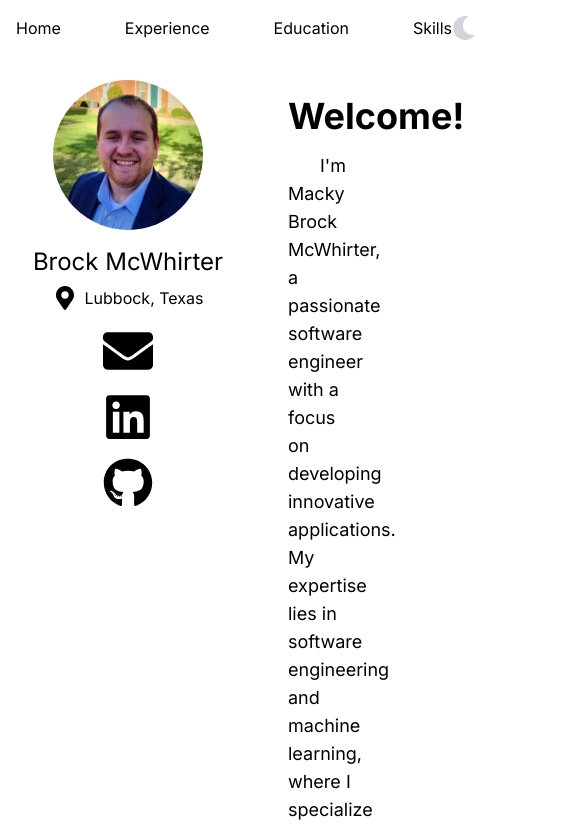
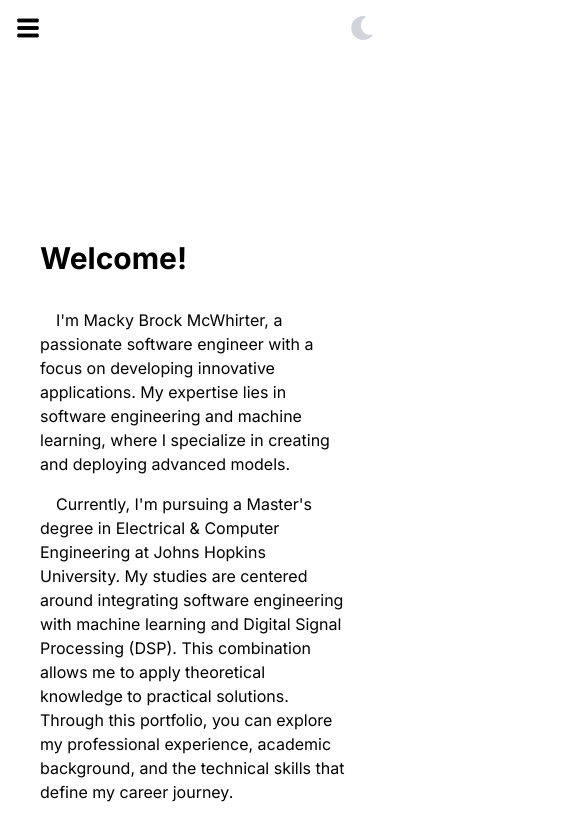
Before and after one commit to brockmcwhirter/portfolio, a Next.js app: page / in a window 390 px wide. Shown: the top 828 px of the page, 585 px wide, since content can reach past the window. Built offline with nearby package versions, Linux system fonts and the light colour scheme.

Commit message:
Mobile adjustments

```diff
--- a/app/components/About.tsx
+++ b/app/components/About.tsx
@@ -14,17 +14,19 @@ const About: React.FC<AboutProps> = ({ darkMode }) => {
   return (
     <section
       id="about"
-      className={`min-h-screen p-8 pt-24 ${darkMode ? 'bg-dark-background text-light-text' : 'bg-primary text-text'}`}
+      className={`min-h-screen p-6 sm:p-8 pt-24 scroll-mt-3 ${darkMode ? 'bg-dark-background text-light-text' : 'bg-primary text-text'}`}
     >
-      <h2 className="text-4xl font-bold">Welcome!</h2>
-      <div className="max-w-6xl">
-        {content.map((paragraph, index) => (
-          <p key={index} className="mt-4 text-lg indent-8">
-            {paragraph}
-          </p>
-        ))}
+      <div className="max-w-full sm:max-w-6xl">
+        <h2 className="text-3xl sm:text-4xl font-bold">Welcome!</h2>
+        <div className="mt-8 space-y-4">
+          {content.map((paragraph, index) => (
+            <p key={index} className="text-base sm:text-lg indent-4 sm:indent-8">
+              {paragraph}
+            </p>
+          ))}
+        </div>
         <div className="mt-8">
-          <p className="text-lg">
+          <p className="text-base sm:text-lg">
             Interested in a quick overview? View my resume below.
           </p>
           <a
--- a/app/components/Education.tsx
+++ b/app/components/Education.tsx
@@ -50,12 +50,15 @@ const Education: React.FC<{ darkMode: boolean }> = ({ darkMode }) => {
   return (
     <section
       id="education"
-      className="min-h-screen bg-background dark:bg-dark-background dark:text-light-text p-8 pt-24"
+      className="min-h-screen bg-background dark:bg-dark-background dark:text-light-text p-8 pt-24 scroll-mt-3"
     >
       <h2 className="text-4xl font-bold mb-8">Education</h2>
       <div className="space-y-16">
         {educationData.map((edu, index) => (
-          <div key={index} className="flex items-start justify-between">
+          <div
+            key={index}
+            className="flex flex-col sm:flex-row items-start justify-between"
+          >
             <div className="sm:w-3/4 max-w-full">
               <h3 className="text-2xl font-bold" id={`edu-${index}`}>
                 {edu.institution}
@@ -67,11 +70,12 @@ const Education: React.FC<{ darkMode: boolean }> = ({ darkMode }) => {
                 aria-labelledby={`edu-${index}`}
               >
                 <li>
-                  <strong>Relevant Coursework:</strong> {edu.coursework.join(', ')}
+                  <strong>Relevant Coursework:</strong>{' '}
+                  {edu.coursework.join(', ')}
                 </li>
               </ul>
             </div>
-            <div className="flex-shrink-0 w-64 h-64 flex items-start justify-center ml-8">
+            <div className="flex-shrink-0 w-64 h-64 flex items-start justify-center mt-4 sm:mt-0 ml-0 sm:ml-8">
               <Image
                 src={darkMode ? edu.logoLight : edu.logoDark}
                 alt={`${edu.institution} logo`}
--- a/app/components/Experience.tsx
+++ b/app/components/Experience.tsx
@@ -44,11 +44,11 @@ const workExperience = [
 
 const Experience: React.FC<{ darkMode: boolean }> = ({ darkMode }) => {
   return (
-    <section id="experience" className="min-h-screen bg-primary dark:bg-dark-background dark:text-light-text p-8 pt-24">
+    <section id="experience" className="min-h-screen bg-primary dark:bg-dark-background dark:text-light-text p-8 pt-24 scroll-mt-3">
       <h2 className="text-4xl font-bold mb-8">Experience</h2>
       <div className="space-y-16">
         {workExperience.map((experience, index) => (
-          <div key={index} className="flex items-start justify-between">
+          <div key={index} className="flex flex-col sm:flex-row items-start justify-between">
             <div className="sm:w-3/4 max-w-full">
               <h3 className="text-2xl font-bold">{experience.company}</h3>
               <h4 className="text-xl font-medium mt-1">{experience.role}</h4>
@@ -59,7 +59,7 @@ const Experience: React.FC<{ darkMode: boolean }> = ({ darkMode }) => {
                 ))}
               </ul>
             </div>
-            <div className="flex-shrink-0 w-64 h-64 flex items-start justify-center ml-8">
+            <div className="flex-shrink-0 w-64 h-64 flex items-start justify-center mt-4 sm:mt-0 ml-0 sm:ml-8">
               <Image
                 src={darkMode ? experience.logoDark : experience.logoLight}
                 alt={`${experience.company} Logo`}
--- a/app/components/Footer.tsx
+++ b/app/components/Footer.tsx
@@ -5,16 +5,14 @@ import React from 'react';
 const Footer: React.FC = () => {
   return (
     <footer className="bg-primary dark:bg-dark-background text-text dark:text-light-text py-8 px-4" role="contentinfo">
-      <div className="max-w-screen-xl mx-auto flex flex-col md:flex-row justify-between items-center">
-        <div className="text-center md:text-left">
-          <p>&copy; {new Date().getFullYear()} Brock McWhirter. All Rights Reserved.</p>
-          <p className="mt-2 text-sm">
-            All logos, trademarks, and brand names used on this website are the property of their respective owners, including but not limited to companies and universities.
-          </p>
-          <p className="mt-2 text-sm">
-            This website is for personal use only and is not endorsed by, affiliated with, or sponsored by any of the companies or universities whose logos are displayed. The use of these logos is intended solely for identifying the companies and universities where I have gained experience or education.
-          </p>
-        </div>
+      <div className="max-w-screen-xl mx-auto text-center space-y-4">
+        <p>&copy; {new Date().getFullYear()} Brock McWhirter. All Rights Reserved.</p>
+        <p className="text-sm">
+          All logos, trademarks, and brand names used on this website are the property of their respective owners, including but not limited to companies and universities.
+        </p>
+        <p className="text-sm">
+          This website is for personal use only and is not endorsed by, affiliated with, or sponsored by any of the companies or universities whose logos are displayed. The use of these logos is intended solely for identifying the companies and universities where I have gained experience or education.
+        </p>
       </div>
     </footer>
   );
--- a/app/components/Navbar.tsx
+++ b/app/components/Navbar.tsx
@@ -1,7 +1,7 @@
-import React, { useEffect } from 'react';
+import React, { useEffect, useState } from 'react';
 import Link from 'next/link';
 import { usePathname } from 'next/navigation';
-import { FaSun, FaMoon } from 'react-icons/fa';
+import { FaSun, FaMoon, FaBars } from 'react-icons/fa';
 
 interface NavbarProps {
   toggleDarkMode: () => void;
@@ -11,6 +11,7 @@ interface NavbarProps {
 const Navbar: React.FC<NavbarProps> = ({ toggleDarkMode, darkMode }) => {
   const pathname = usePathname();
   const isSanityStudio = pathname.startsWith('/studio');
+  const [menuOpen, setMenuOpen] = useState(false);
 
   useEffect(() => {
     const handleKeydown = (event: KeyboardEvent) => {
@@ -27,15 +28,31 @@ const Navbar: React.FC<NavbarProps> = ({ toggleDarkMode, darkMode }) => {
     };
   }, [toggleDarkMode]);
 
+  const toggleMenu = () => {
+    setMenuOpen(!menuOpen);
+  };
+
   return !isSanityStudio ? (
-    <nav className="fixed top-0 left-0 w-full bg-primary dark:bg-dark-background p-4 z-20">
+    <nav className="fixed top-0 left-0 w-full bg-primary dark:bg-dark-background p-4 z-30">
       <div className="container mx-auto flex items-center justify-between">
-        <div className="flex flex-1 justify-center space-x-16">
-          <Link href="#home" aria-label="Home" className="text-text dark:text-light-text hover:text-secondary dark:hover:text-accent">Home</Link>
-          <Link href="#experience" aria-label="Experience" className="text-text dark:text-light-text hover:text-secondary dark:hover:text-accent">Experience</Link>
-          <Link href="#education" aria-label="Education" className="text-text dark:text-light-text hover:text-secondary dark:hover:text-accent">Education</Link>
-          <Link href="#skills" aria-label="Skills" className="text-text dark:text-light-text hover:text-secondary dark:hover:text-accent">Skills</Link>
+        {/* Sidebar Toggle Button for Mobile */}
+        <button
+          onClick={toggleMenu}
+          className="md:hidden focus:outline-none"
+          aria-label="Toggle menu"
+        >
+          <FaBars size={24} />
+        </button>
+
+        {/* Navbar Links */}
+        <div className={`flex-1 justify-center md:flex ${menuOpen ? 'block' : 'hidden'} md:space-x-16 md:block`}>
+          <Link href="#home" aria-label="Home" className="block md:inline-block text-text dark:text-light-text hover:text-secondary dark:hover:text-accent">Home</Link>
+          <Link href="#experience" aria-label="Experience" className="block md:inline-block text-text dark:text-light-text hover:text-secondary dark:hover:text-accent">Experience</Link>
+          <Link href="#education" aria-label="Education" className="block md:inline-block text-text dark:text-light-text hover:text-secondary dark:hover:text-accent">Education</Link>
+          <Link href="#skills" aria-label="Skills" className="block md:inline-block text-text dark:text-light-text hover:text-secondary dark:hover:text-accent">Skills</Link>
         </div>
+
+        {/* Dark Mode Toggle */}
         <button
           onClick={toggleDarkMode}
           aria-label="Toggle Dark Mode"
--- a/app/components/Sidebar.tsx
+++ b/app/components/Sidebar.tsx
@@ -1,13 +1,29 @@
 'use client';
 
-import React from 'react';
+import React, { useState } from 'react';
 import Image from 'next/image';
-import { FaGithub, FaEnvelope, FaMapMarkerAlt, FaLinkedin } from 'react-icons/fa';
+import { FaGithub, FaEnvelope, FaMapMarkerAlt, FaLinkedin, FaBars } from 'react-icons/fa';
 
 const Sidebar: React.FC = () => {
+  const [isOpen, setIsOpen] = useState(false);
+
+  const toggleSidebar = () => {
+    setIsOpen(!isOpen);
+  };
+
   return (
+    <>
+      <button
+        onClick={toggleSidebar}
+        className="fixed top-4 left-4 z-30 md:hidden focus:outline-none"
+        aria-label="Toggle Sidebar"
+      >
+        <FaBars size={24} />
+      </button>
+
       <aside
-      className="fixed top-0 left-0 h-full w-64 bg-primary dark:bg-dark-background p-4 z-10"
+        className={`fixed top-0 left-0 h-full w-64 bg-primary dark:bg-dark-background p-4 z-20 transform transition-transform duration-300 ease-in-out
+          ${isOpen ? 'translate-x-0' : '-translate-x-full'} md:translate-x-0 md:block`}
         aria-labelledby="sidebar-title"
       >
         <div className="flex flex-col items-center mt-16">
@@ -53,6 +69,7 @@ const Sidebar: React.FC = () => {
           </div>
         </div>
       </aside>
+    </>
   );
 };
 
--- a/app/components/Skills.tsx
+++ b/app/components/Skills.tsx
@@ -1,10 +1,8 @@
-// Skills.tsx
 'use client';
 
 import React, { useState } from 'react';
 import { motion } from 'framer-motion';
 
-// skillsData.ts
 export const skillsData = [
   {
     category: 'Programming Languages',
@@ -31,9 +29,6 @@ export const skillsData = [
     skills: ['PowerShell', 'Bash', 'WSL (Windows Subsystem for Linux)'],
   },
 ];
-
-
-
 const Skills: React.FC = () => {
   const [expandedCategory, setExpandedCategory] = useState<string | null>(null);
 
@@ -42,7 +37,7 @@ const Skills: React.FC = () => {
   };
 
   return (
-    <section id="skills" className="min-h-screen bg-primary dark:bg-dark-background dark:text-light-text p-8 pt-24">
+    <section id="skills" className="min-h-screen bg-primary dark:bg-dark-background dark:text-light-text p-8 pt-24 scroll-mt-3">
       <h2 className="text-4xl font-bold mb-8">Skills</h2>
       <div className="space-y-4">
         {skillsData.map((item, index) => (
--- a/app/layout.tsx
+++ b/app/layout.tsx
@@ -18,7 +18,11 @@ export default function RootLayout({
 }>) {
   return (
     <html lang="en">
-      <body className={inter.className}>
+      <head>
+        {/* Add a viewport meta tag for responsive design */}
+        <meta name="viewport" content="width=device-width, initial-scale=1" />
+      </head>
+      <body className={`${inter.className} bg-primary dark:bg-dark-background text-text dark:text-light-text`}>
         <ThemeProvider attribute="class" enableSystem={true} defaultTheme="system">
           <ClientWrapper>
             {children}
--- a/app/page.tsx
+++ b/app/page.tsx
@@ -17,17 +17,17 @@ const Home: React.FC = () => {
   };
 
   return (
-    <div>
+    <div className="flex flex-col md:flex-row">
       <a href="#main-content" className="sr-only focus:not-sr-only">Skip to Content</a>
       <Navbar toggleDarkMode={toggleDarkMode} darkMode={theme === 'dark'} />
       <Sidebar />
-      <main id="main-content" className="pl-64">
+      <main id="main-content" className="flex-1 p-4 md:pl-64 mt-32 md:mt-0">
         <About darkMode={theme === 'dark'} />
         <Experience darkMode={theme === 'dark'} />
         <Education darkMode={theme === 'dark'} />
         <Skills />
+        <Footer />
       </main>
-      <Footer />
     </div>
   );
 };
```
Lines whose indentation alone changed are shown as unchanged.
